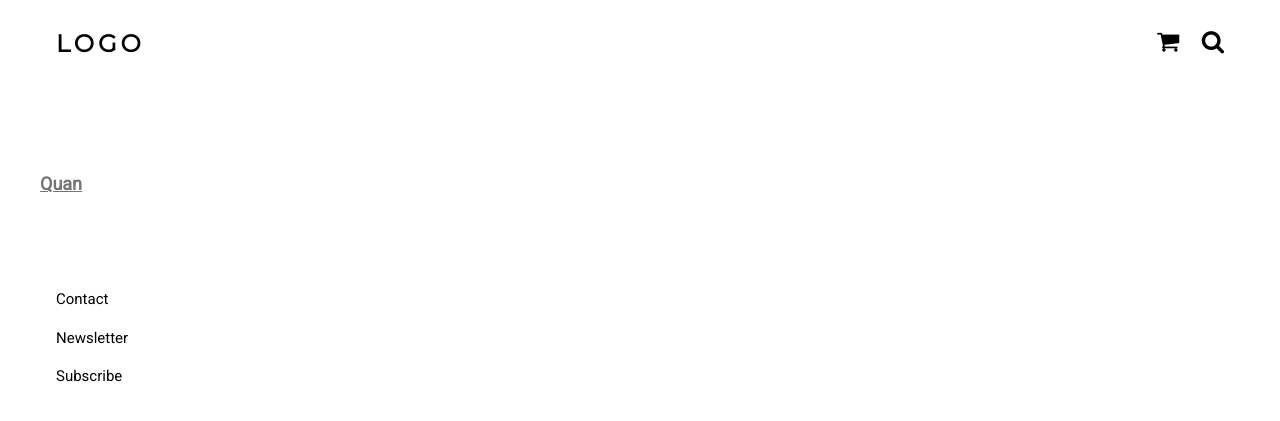
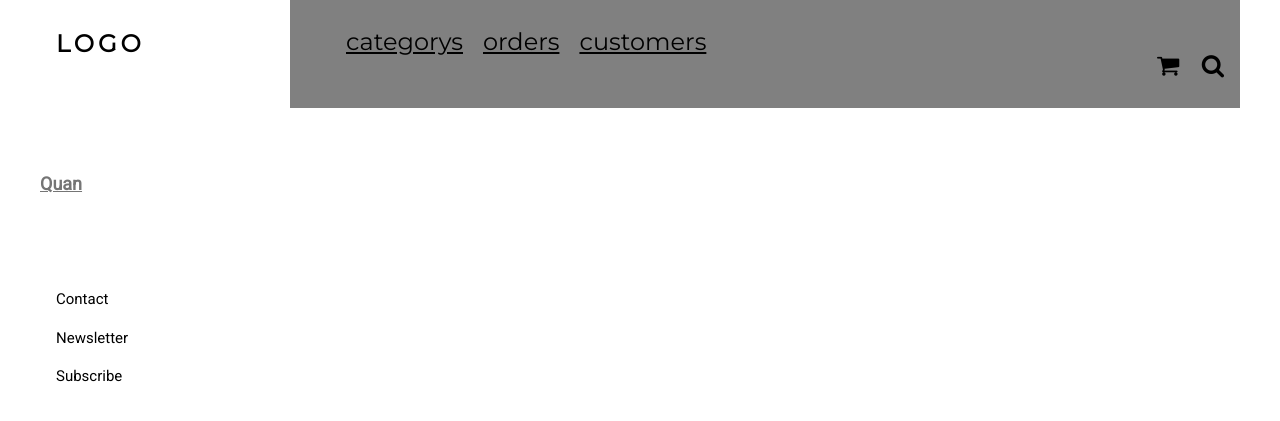
Before and after one commit to cuongdaovan/payment, a Django app: page /category in a window 1280 px wide. Shown: the top 421 px of the page. Run offline with Django 3.2, Linux system fonts and the light colour scheme; data comes from the database, SQL or seed files in the repository.

Commit message:
add html

```diff
--- a/django_web/myFirstApp/templates/myFirstApp/base.html
+++ b/django_web/myFirstApp/templates/myFirstApp/base.html
@@ -43,11 +43,21 @@ body,h1,h2,h3,h4,h5,h6,.w3-wide {font-family: "Montserrat", sans-serif;}
 
   <!-- Push down content on small screens -->
   <div class="w3-hide-large" style="margin-top:83px"></div>
-
+<style>
+    #menu li{
+        list-style: none;
+        float:left;
+        margin-right: 20px;
+    }
+</style>
   <!-- Top header -->
-  <header class="w3-container w3-xlarge">
-    <p class="w3-left">{% block Detail %}
-    {% endblock %}
+  <header class="w3-container w3-xlarge" style="background-color: gray">
+    <p class="w3-left">
+      <ul id="menu">
+          <li><a href="{% url "list_category" %}">categorys</a></li>
+          <li><a href="{% url "order" %}">orders</a></li>
+          <li><a href="{% url "customer" %}">customers</a></li>
+      </ul>
     </p>
     <p class="w3-right">
       <i class="fa fa-shopping-cart w3-margin-right"></i>
```
